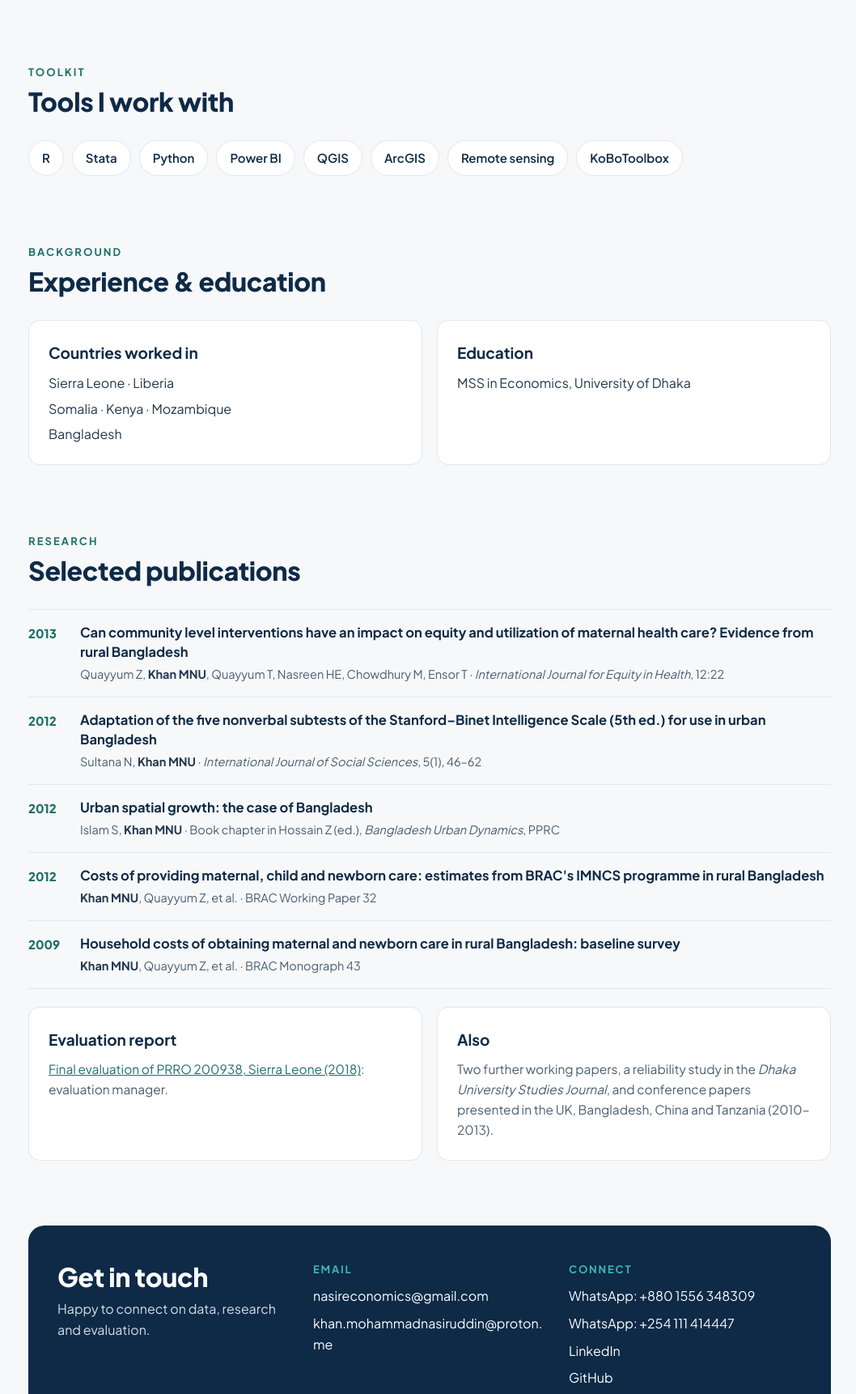
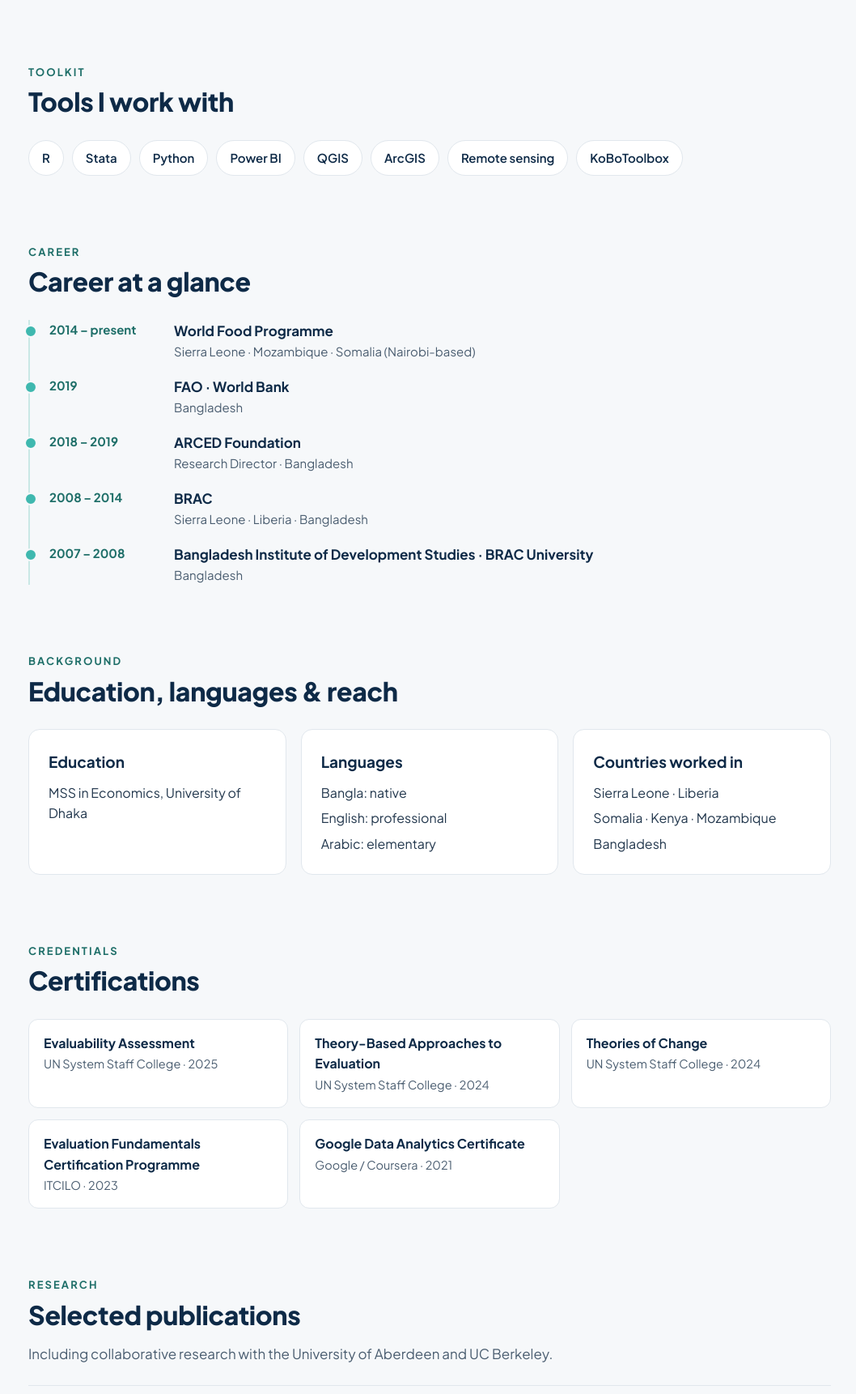
Before and after one commit to KhanMNU/KhanMNU.github.io, a plain HTML site: page index.html in a window 1280 px wide. Shown: the part 1583-3304 px from the top of the page at 81% size, without its empty margins (109-1167 px from the left). Drawn offline with Linux system fonts and the light colour scheme.

Commit message:
Add files via upload

```diff
--- a/index.html
+++ b/index.html
@@ -61,6 +61,17 @@
   .pubs a:hover{color:var(--teal-d);text-decoration:underline}
   .pubs .meta{display:block;margin-top:4px;font-size:14.5px;color:var(--muted)}
   .pubs .meta b{color:var(--ink)}
+  .timeline{list-style:none;margin:0;padding:0;border-left:2px solid #C9E8E5;display:flex;flex-direction:column;gap:18px}
+  .timeline li{position:relative;display:flex;flex-wrap:wrap;gap:4px 24px;padding-left:24px}
+  .timeline li::before{content:"";position:absolute;left:-7px;top:6px;width:12px;height:12px;border-radius:50%;background:var(--teal);border:2px solid var(--bg)}
+  .timeline .when{flex:none;width:130px;font-weight:700;color:var(--teal-d);font-size:15px}
+  .timeline div{display:flex;flex-direction:column;min-width:240px;flex:1}
+  .timeline strong{color:var(--navy);font-size:17px}
+  .timeline div span{color:var(--muted);font-size:15px}
+  .certs{list-style:none;margin:0;padding:0;display:grid;grid-template-columns:repeat(auto-fit,minmax(290px,1fr));gap:14px}
+  .certs li{background:#fff;border:1px solid var(--line);border-radius:12px;padding:16px 18px;display:flex;flex-direction:column;gap:2px}
+  .certs strong{color:var(--navy);font-size:16px}
+  .certs span{color:var(--muted);font-size:14.5px}
   .two{display:grid;grid-template-columns:repeat(auto-fit,minmax(290px,1fr));gap:18px}
   .list{margin:0;padding:0;list-style:none;display:flex;flex-direction:column;gap:6px;font-size:16px}
   .list.ticks{gap:12px;font-size:15.5px;color:var(--muted)}
@@ -169,10 +180,36 @@
     </div>
   </section>
 
+  <section aria-labelledby="career">
+    <span class="label">Career</span>
+    <h2 id="career">Career at a glance</h2>
+    <ol class="timeline">
+      <li><span class="when">2014 – present</span><div><strong>World Food Programme</strong><span>Sierra Leone · Mozambique · Somalia (Nairobi-based)</span></div></li>
+      <li><span class="when">2019</span><div><strong>FAO · World Bank</strong><span>Bangladesh</span></div></li>
+      <li><span class="when">2018 – 2019</span><div><strong>ARCED Foundation</strong><span>Research Director · Bangladesh</span></div></li>
+      <li><span class="when">2008 – 2014</span><div><strong>BRAC</strong><span>Sierra Leone · Liberia · Bangladesh</span></div></li>
+      <li><span class="when">2007 – 2008</span><div><strong>Bangladesh Institute of Development Studies · BRAC University</strong><span>Bangladesh</span></div></li>
+    </ol>
+  </section>
+
   <section aria-labelledby="background">
     <span class="label">Background</span>
-    <h2 id="background">Experience &amp; education</h2>
-    <div class="two">
+    <h2 id="background">Education, languages &amp; reach</h2>
+    <div class="grid">
+      <div class="card">
+        <h3>Education</h3>
+        <ul class="list">
+          <li>MSS in Economics, University of Dhaka</li>
+        </ul>
+      </div>
+      <div class="card">
+        <h3>Languages</h3>
+        <ul class="list">
+          <li>Bangla: native</li>
+          <li>English: professional</li>
+          <li>Arabic: elementary</li>
+        </ul>
+      </div>
       <div class="card">
         <h3>Countries worked in</h3>
         <ul class="list">
@@ -181,18 +218,25 @@
           <li>Bangladesh</li>
         </ul>
       </div>
-      <div class="card">
-        <h3>Education</h3>
-        <ul class="list">
-          <li>MSS in Economics, University of Dhaka</li>
-        </ul>
-      </div>
     </div>
+  </section>
+
+  <section aria-labelledby="certifications">
+    <span class="label">Credentials</span>
+    <h2 id="certifications">Certifications</h2>
+    <ul class="certs">
+      <li><strong>Evaluability Assessment</strong><span>UN System Staff College · 2025</span></li>
+      <li><strong>Theory-Based Approaches to Evaluation</strong><span>UN System Staff College · 2024</span></li>
+      <li><strong>Theories of Change</strong><span>UN System Staff College · 2024</span></li>
+      <li><strong>Evaluation Fundamentals Certification Programme</strong><span>ITCILO · 2023</span></li>
+      <li><strong>Google Data Analytics Certificate</strong><span>Google / Coursera · 2021</span></li>
+    </ul>
   </section>
 
   <section aria-labelledby="publications">
     <span class="label">Research</span>
     <h2 id="publications">Selected publications</h2>
+    <p class="intro">Including collaborative research with the University of Aberdeen and UC Berkeley.</p>
     <ol class="pubs">
       <li><span class="yr">2013</span><div><a href="https://doi.org/10.1186/1475-9276-12-22">Can community level interventions have an impact on equity and utilization of maternal health care? Evidence from rural Bangladesh</a><span class="meta">Quayyum Z, <b>Khan MNU</b>, Quayyum T, Nasreen HE, Chowdhury M, Ensor T · <i>International Journal for Equity in Health</i>, 12:22</span></div></li>
       <li><span class="yr">2012</span><div><span class="t">Adaptation of the five nonverbal subtests of the Stanford–Binet Intelligence Scale (5th ed.) for use in urban Bangladesh</span><span class="meta">Sultana N, <b>Khan MNU</b> · <i>International Journal of Social Sciences</i>, 5(1), 46–62</span></div></li>
```
